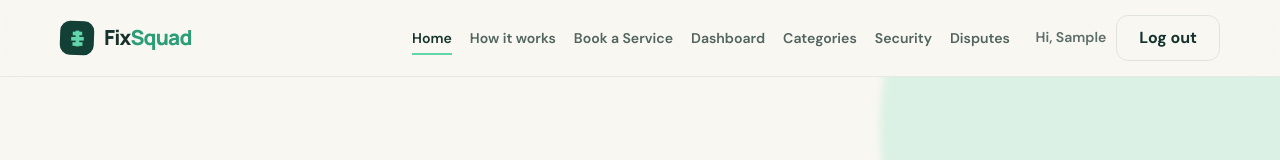
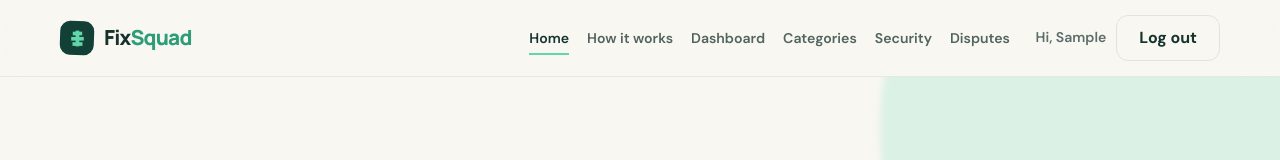
Before and after one commit to lEVI2889/FixSquad, a React (Vite) app in the folder frontend/: page / in a window 1280 px wide. Shown: the top 160 px of the page. Built offline with nearby package versions, Linux system fonts and the light colour scheme; no server answers; sample sign-in values are in the browser's storage.

Commit message:
fix(navbar): hide services catalog link from admin users

```diff
--- a/frontend/src/components/Navbar.jsx
+++ b/frontend/src/components/Navbar.jsx
@@ -51,9 +51,11 @@ function Navbar() {
             <a className="nav-link" href="/#how-it-works" onClick={closeMenu}>
               How it works
             </a>
-            <NavLink className={navLinkClass} to="/services" onClick={closeMenu}>
-              {user?.role === 'provider' ? 'Browse Catalog' : 'Book a Service'}
-            </NavLink>
+            {user?.role !== 'admin' && (
+              <NavLink className={navLinkClass} to="/services" onClick={closeMenu}>
+                {user?.role === 'provider' ? 'Browse Catalog' : 'Book a Service'}
+              </NavLink>
+            )}
             {isAuthenticated && (
               <>
                 <NavLink className={navLinkClass} to="/dashboard" onClick={closeMenu}>
```
